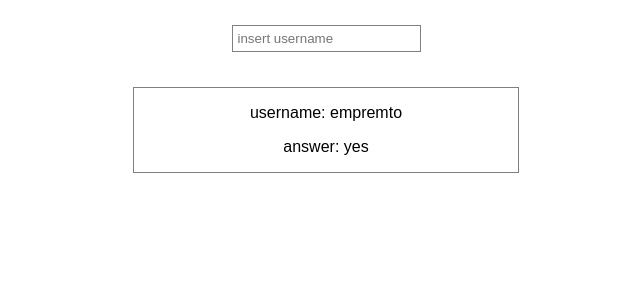
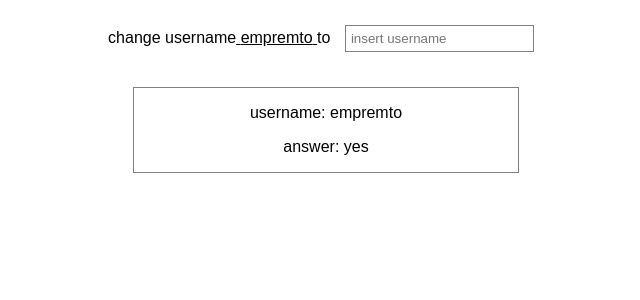
Before and after one commit to annaavanesyan/react-app, a React (Create React App) app: page / in a window 1280 px wide. Shown: the top 300 px of the page, without its empty margins (314-954 px from the left). Built offline with nearby package versions, Linux system fonts and the light colour scheme.

Commit message:
add: add two-way-binding to UserInput

```diff
--- a/src/App1.js
+++ b/src/App1.js
@@ -21,7 +21,7 @@ class UserApp extends Component {
   render() {
     return (
       <div className="App">
-        <UserInput changeUsername={this.changeUsernameHandler} />
+        <UserInput username={this.state.user.username} changeUsername={this.changeUsernameHandler} />
         <UserOutput username={this.state.user.username} />
       </div>
     );
--- a/src/User/UserInput.js
+++ b/src/User/UserInput.js
@@ -3,12 +3,17 @@ import "./User.css";
 
 const userInput = props => {
   return (
+    <div>
+      <span>change username</span>
+      <span><u>   {props.username}  </u></span>
+      <span> to </span>
       <input
         className="input"
         onChange={props.changeUsername}
         type="text"
         placeholder="insert username"
       />
+    </div>
   );
 };
 
```
Lines whose indentation alone changed are shown as unchanged.
